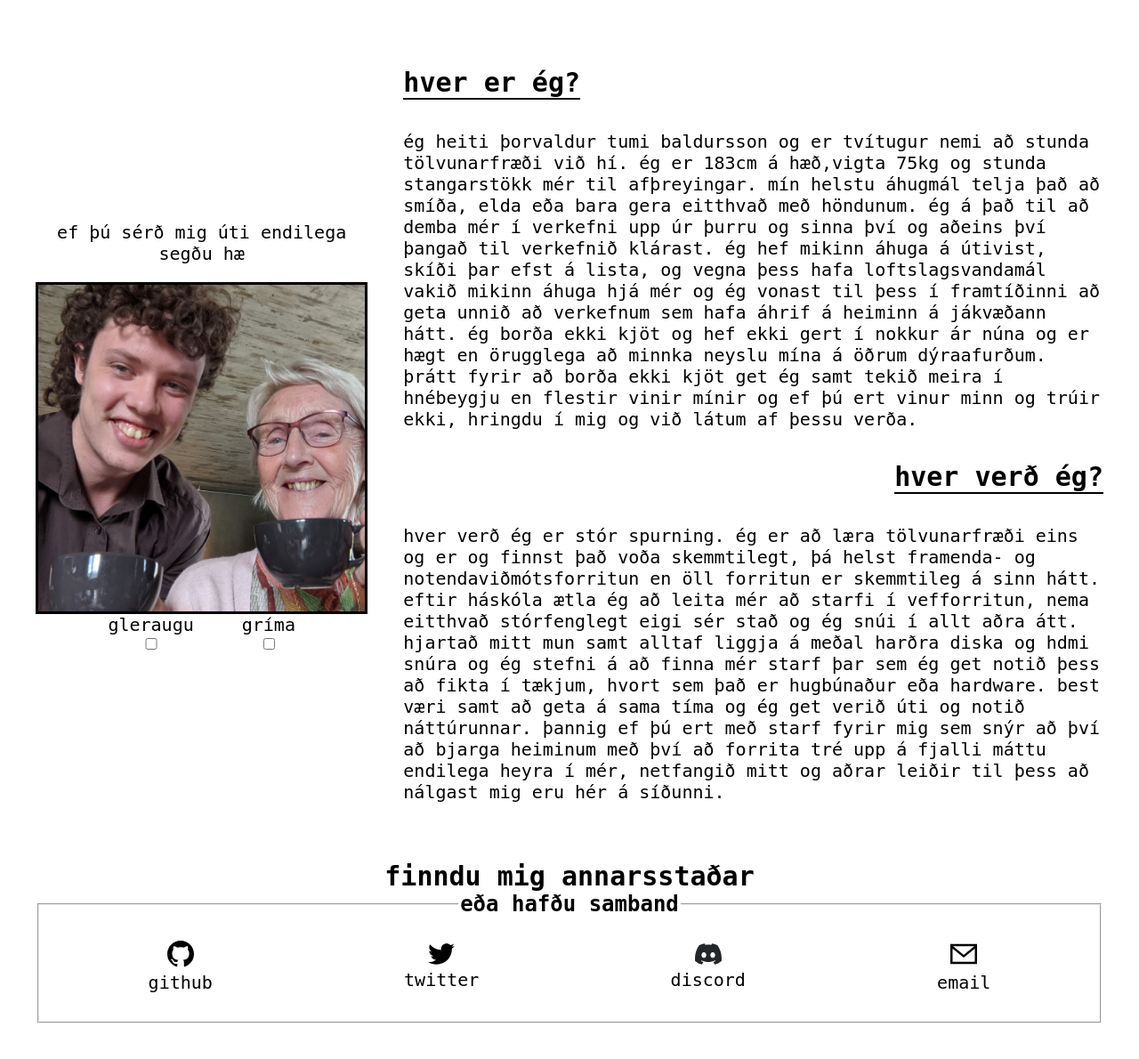
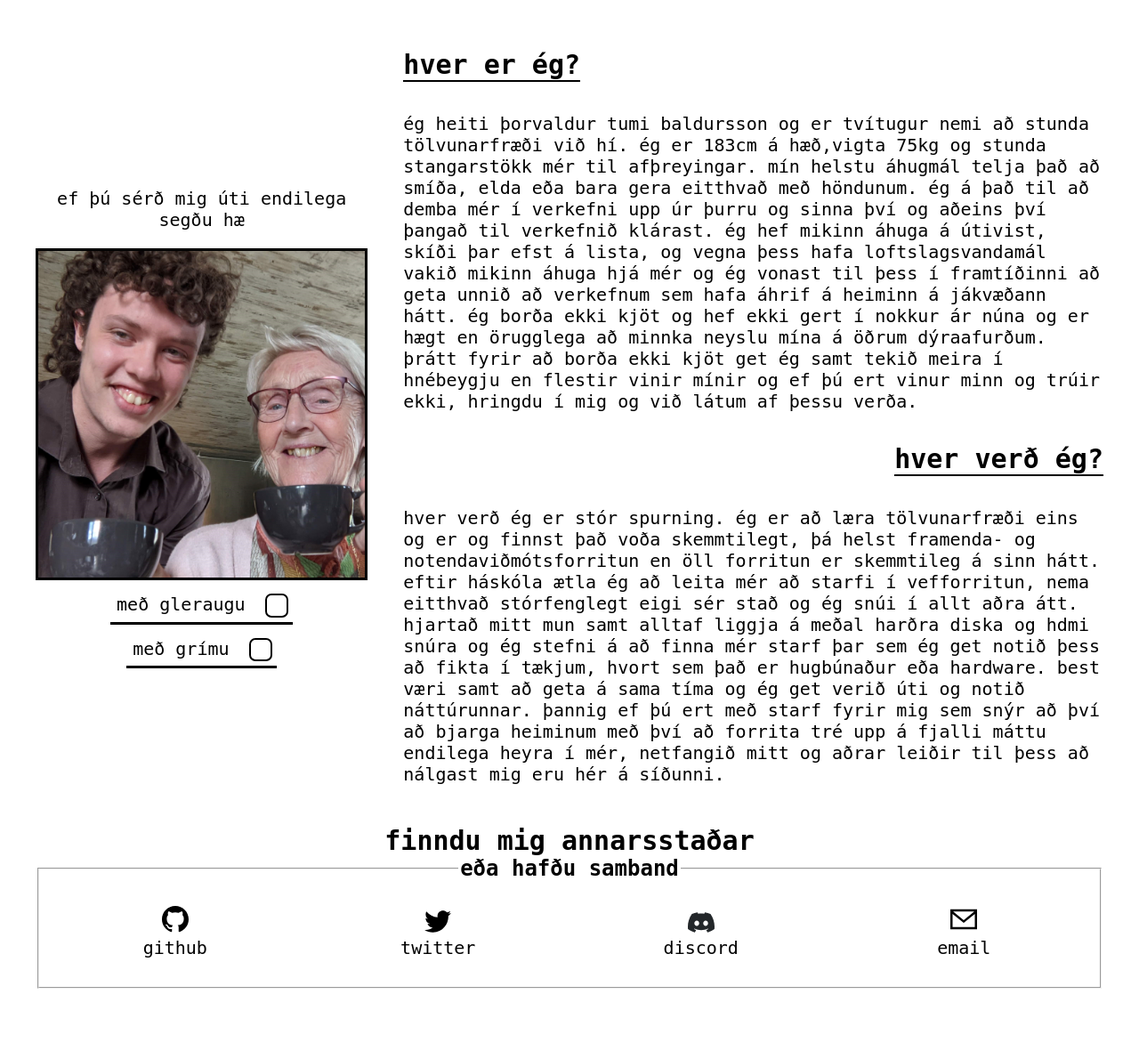
Before and after one commit to ofurtumi/sjomli.is, a PHP site: page / in a window 1280 px wide. Shown: the part 44-1234 px from the top of the page at 89% size. After the commit the page ends 1155 px from the top, so only its background shows below. Run offline with PHP 8.4, Linux system fonts and the light colour scheme.

Commit message:
nýtt index og allskonar

```diff
--- /dev/null
+++ b/globals.css
@@ -0,0 +1,36 @@
+html, body {
+    font-family: monospace;
+    font-size: 20px;
+    padding: 0;
+    margin: 0;
+}
+
+main {
+    margin: 0 auto;
+    max-width: 1700px;
+}
+
+img {
+    max-width: 100%;
+}
+
+nav ul {
+    width: 100%;
+    padding-inline-start: 0;
+    display: flex;
+    flex-direction: row;
+    list-style: none;
+    justify-content: center;
+    gap: 2rem;
+}
+
+nav a {
+    text-decoration: none;
+    color: black;
+    border-bottom: 2px solid white;
+    transition: ease-in-out .2s;
+}
+
+nav a:hover, nav a:focus-visible {
+    border-bottom: 2px solid black;
+}
--- a/index.html
+++ b/index.html
@@ -1,11 +1,12 @@
 <!DOCTYPE html>
-<html lang="en">
+<html lang="is">
 
 <head>
     <meta charset="UTF-8">
     <meta http-equiv="X-UA-Compatible" content="IE=edge">
     <meta name="viewport" content="width=device-width, initial-scale=1.0">
     <title>sjomli.is forsíða</title>
+    <link rel="stylesheet" href="globals.css">
     <link rel="stylesheet" href="main.css">
 </head>
 
@@ -23,7 +24,6 @@
         </nav>
     </header>
     <main>
-        <div>
 
         <section id="who-am-i" class="who-am-i who">
             <div class="who-am-i-title">
@@ -48,6 +48,25 @@
             </p>
         </section>
 
+        <section class="myndir">
+            <p>ef þú sérð mig úti endilega segðu hæ</p>
+            <img src="./myndir/andlit2/egeg.png" alt="ég, ekki gleraugu, ekki gríma" id="mynd">
+            <div class="inputs">
+                <div class="input-group">
+                    <legend>
+                        með gleraugu
+                    </legend>
+                    <input type="checkbox" class="check" name="gleraugu" id="gleraugu">
+                </div>
+                <div class="input-group">
+                    <legend>
+                        með grímu
+                    </legend>
+                    <input type="checkbox" class="check" name="grima" id="grima">
+                </div>
+            </div>
+        </section>
+
         <section class="who-will-i who">
             <div class="who-will-i-title">
                 <h2>hver verð ég?</h2>
@@ -66,21 +85,6 @@
                 ert með starf fyrir mig sem snýr að því að bjarga heiminum með því að forrita tré upp á fjalli máttu
                 endilega heyra í mér, netfangið mitt og aðrar leiðir til þess að nálgast mig eru hér á síðunni.
             </p>
-            </section>
-        </div>
-        <section class="myndir">
-            <p>ef þú sérð mig úti endilega segðu hæ</p>
-            <img src="./myndir/andlit2/egeg.png" alt="ég, ekki gleraugu, ekki gríma" id="mynd">
-            <div class="inputs">
-                <legend>
-                    gleraugu
-                    <input type="checkbox" name="gleraugu" id="gleraugu">
-                </legend>
-                <legend>
-                    gríma
-                    <input type="checkbox" name="grima" id="grima">
-                </legend>
-            </div>
         </section>
         <section class="contact-me">
             <h2>finndu mig annarsstaðar</h2>
--- a/main.css
+++ b/main.css
@@ -1,29 +1,3 @@
-html, body {
-    font-family: monospace;
-    font-size: 20px;
-    padding: 0;
-    margin: 0;
-}
-
-img {
-    max-width: 100%;
-}
-
-nav ul {
-    width: 100%;
-    padding-inline-start: 0;
-    display: flex;
-    flex-direction: row;
-    list-style: none;
-    justify-content: center;
-    gap: 2rem;
-}
-
-nav a {
-    text-decoration: none;
-    color: black;
-}
-
 section {
     margin: 1em;
     /* border-top: 2px solid black; */
@@ -67,13 +41,7 @@ section {
     flex-direction: row;
     justify-content: space-around;
     flex-wrap: wrap;
-}
-
-.contact-me li {
-
-    display: flex;
-    align-items: center;
-    margin: 0 auto;
+    gap: 1em;
 }
 
 .contact-me a {
@@ -81,6 +49,8 @@ section {
     flex-direction: column;
     align-items: center;
     justify-content: flex-end;
+    width: 85px;
+    height: 60px;
     text-decoration: none;
     color: black;
 }
@@ -99,9 +69,10 @@ section {
 }
 
 .myndir {
-    display: none;
-    flex-direction: column;
-    justify-content: center;
+    display: flex;
+        flex-direction: column;
+        justify-content: center;
+    padding: 1em;
 }
 
 .myndir p {
@@ -110,37 +81,117 @@ section {
 
 .myndir .inputs {
     display: flex;
-    justify-content: center;
-    gap: 2.5rem;
+    justify-content: space-around;
+    flex-wrap: wrap;
+    gap: 0.5em;
 }
 
-.myndir .inputs legend {
+.input-group {
     display: flex;
-    flex-direction: column;
+    gap: 1em;
+    border-bottom: 3px solid black;
+    padding: 0.25em;
 }
 
 .myndir #mynd {
     border: 3px solid black;
+    margin-bottom: 0.5em;
 }
 
-@media screen and (min-width: 650px) {
+.check {
+	appearance: none;
+	background-color: #fff;
+	border: 2px solid #000;
+	border-radius: 7px;
+	cursor: pointer;
+	display: grid;
+	height: 2em;
+	margin: 0;
+	place-content: center;
+	width: 2em;
+    justify-self: flex-end;
+}
+
+.check::before {
+	border-radius: 50px;
+	box-shadow: inset 1em 1em #000;
+	clip-path: polygon(14% 44%, 0 65%, 50% 100%, 100% 16%, 80% 0%, 43% 62%);
+	content: '';
+	height: 1.5em;
+	transform: scale(0);
+	transform-origin: center;
+	transition: 0.1s;
+	width: 1.5em;
+}
+
+.check:checked::before {
+	transform: scale(0.95);
+}
+
+@media screen and (min-width: 850px) {
     main {
         display: grid;
-        grid-template-columns: 1fr 2fr;
+        grid-template-columns: 1fr 1fr 1fr;
+    }
+
+    .myndir {
+        grid-column: 1;
+        grid-row: 1;
+
+
+        margin: auto;
+    }
+
+    .who-am-i {
+        grid-column: 2/4;
+    }
+
+    .who-will-i {
+        grid-column: 1/3;
+    }
+
+    .contact-me {
+        align-self: center;
+    }
+
+    /* .input-group {
+        border: 0;
+        text-align: center;
+        flex-direction: column;
+        align-items: center;
+    } */
+}
+
+@media screen and (min-width: 1100px) {
+    main {
+        display: grid;
+        grid-template-columns: 1fr 1fr 1fr;
         padding: 1em;
+    }
+
+    section {
+        margin: 0 1em;
+    }
+
+    .who {
+        grid-column: 2/4;
+    }
+
+    .who-am-i {
+        grid-row: 1;
+    }
+    .who-will-i {
+        grid-row: 2;
+    }
+
+    .myndir {
+        grid-column: 1;
+        grid-row: span 2;
     }
 
     .contact-me {
         grid-column: span 3;
-        grid-row: 2;
+        grid-row: 3;
     }
 
-    .who {
-        grid-column: 2;
-    }
-
-    .myndir {
-        display: flex;
-        grid-row: 1;
-    }
 }
--- a/verkefni/tile-editor/main.css
+++ b/verkefni/tile-editor/main.css
@@ -52,6 +52,10 @@ html, body {
 
 .white {
     background-color: white;
+}
+
+.valid {
+    filter: brightness(1.55);
 }
 
 .tomt {
--- a/verkefni/tile-editor/script.js
+++ b/verkefni/tile-editor/script.js
@@ -74,7 +74,11 @@ async function palletteCreator() {
         let thisTile = tiles[i*3+j+u*9]["tile"];
         c.classList.add("pallette-cell",thisTile);
         c.addEventListener("click",(e) => {
+          // console.log(brush)
+          // document.querySelector("."+brush).classList.remove("valid");
+          // c.classList.add("valid")
           brush = thisTile;
+          thisTile.classList
         })
         row.appendChild(c)
       }
```
Also changed, not shown: verkefni/index.html (+26 -0 lines). Lines whose indentation alone changed are shown as unchanged.
